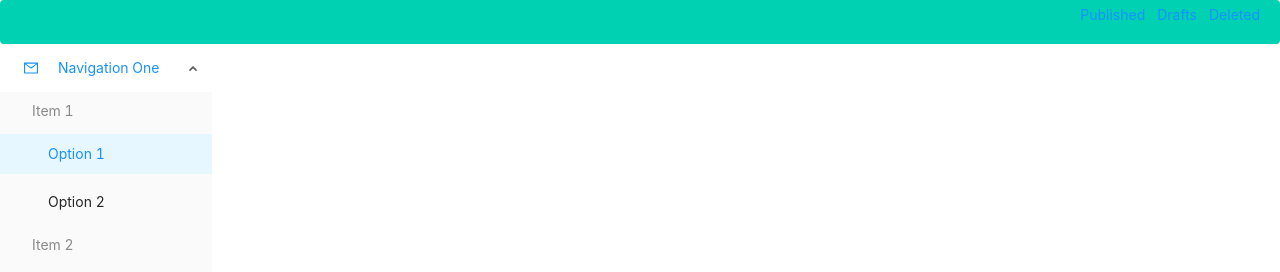
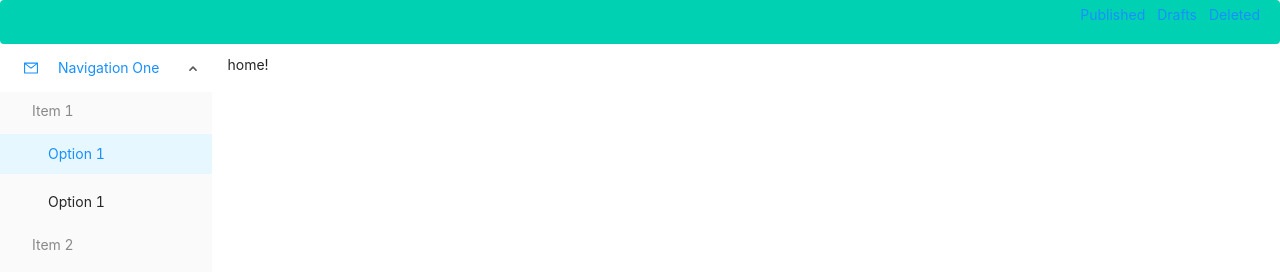
Before and after one commit to zhfps/live-react, a React (Create React App) app: page / in a window 1280 px wide. Shown: the top 272 px of the page. Built offline with nearby package versions, Linux system fonts and the light colour scheme.

Commit message:
add route

```diff
--- a/src/components/layout/index.tsx
+++ b/src/components/layout/index.tsx
@@ -1,4 +1,10 @@
 import React from 'react'
+import {
+  BrowserRouter as Router,
+  Switch,
+  Route,
+} from "react-router-dom"
+import routes from '../../router/index'
 import Header from '../header/index'
 import Slider from '../slider/index'
 
@@ -13,14 +19,32 @@ export default class Zh_Layout extends React.Component{
         <div className="el-header is-primary">
           <Header/>
         </div>
+        <Router>
           <div className="el-container">
             <div className="el-slider" style={{overflowY:'auto',width: '256px',}}>
               <Slider></Slider>
             </div>
             <div className="el-page" style={{width:'100%'}}>
-
+            <Switch>
+                {routes.map((route, index) => (
+                  // You can render a <Route> in as many places
+                  // as you want in your app. It will render along
+                  // with any other <Route>s that also match the URL.
+                  // So, a sidebar or breadcrumbs or anything else
+                  // that requires you to render multiple things
+                  // in multiple places at the same URL is nothing
+                  // more than multiple <Route>s.
+                  <Route
+                    key={index}
+                    path={route.path}
+                    exact={route.exact}
+                    children={<route.sidebar />}
+                  />
+                ))}
+           </Switch>
             </div>
             </div>
+          </Router>
       </div>
      )
    }
--- a/src/components/slider/index.tsx
+++ b/src/components/slider/index.tsx
@@ -1,4 +1,5 @@
 import React,{ Component } from 'react'
+import { Link } from "react-router-dom";
 import { Menu  } from 'antd'
 import { AppstoreOutlined, MailOutlined, SettingOutlined } from '@ant-design/icons'
 const { SubMenu } = Menu;
@@ -23,8 +24,8 @@ export default class Slider  extends Component{
               }
             >
               <Menu.ItemGroup key="g1" title="Item 1">
-                <Menu.Item key="1">Option 1</Menu.Item>
-                <Menu.Item key="2">Option 2</Menu.Item>
+                <Menu.Item key="1"><Link to="/bubblegum">Option 1</Link></Menu.Item>
+                <Menu.Item key="2"><Link to="/shoelaces">Option 1</Link></Menu.Item>
               </Menu.ItemGroup>
               <Menu.ItemGroup key="g2" title="Item 2">
                 <Menu.Item key="3">Option 3</Menu.Item>
--- /dev/null
+++ b/src/router/index.tsx
@@ -0,0 +1,21 @@
+import React from "react"
+const routes = [
+  {
+    path: "/",
+    exact: true,
+    sidebar: () => <div>home!</div>,
+    main: () => <h2>Home</h2>
+  },
+  {
+    path: "/bubblegum",
+    sidebar: () => <div>bubblegum!</div>,
+    main: () => <h2>Bubblegum</h2>
+  },
+  {
+    path: "/shoelaces",
+    sidebar: () => <div>shoelaces!</div>,
+    main: () => <h2>Shoelaces</h2>
+  }
+]
+
+export default routes
```
Lines whose indentation alone changed are shown as unchanged.
